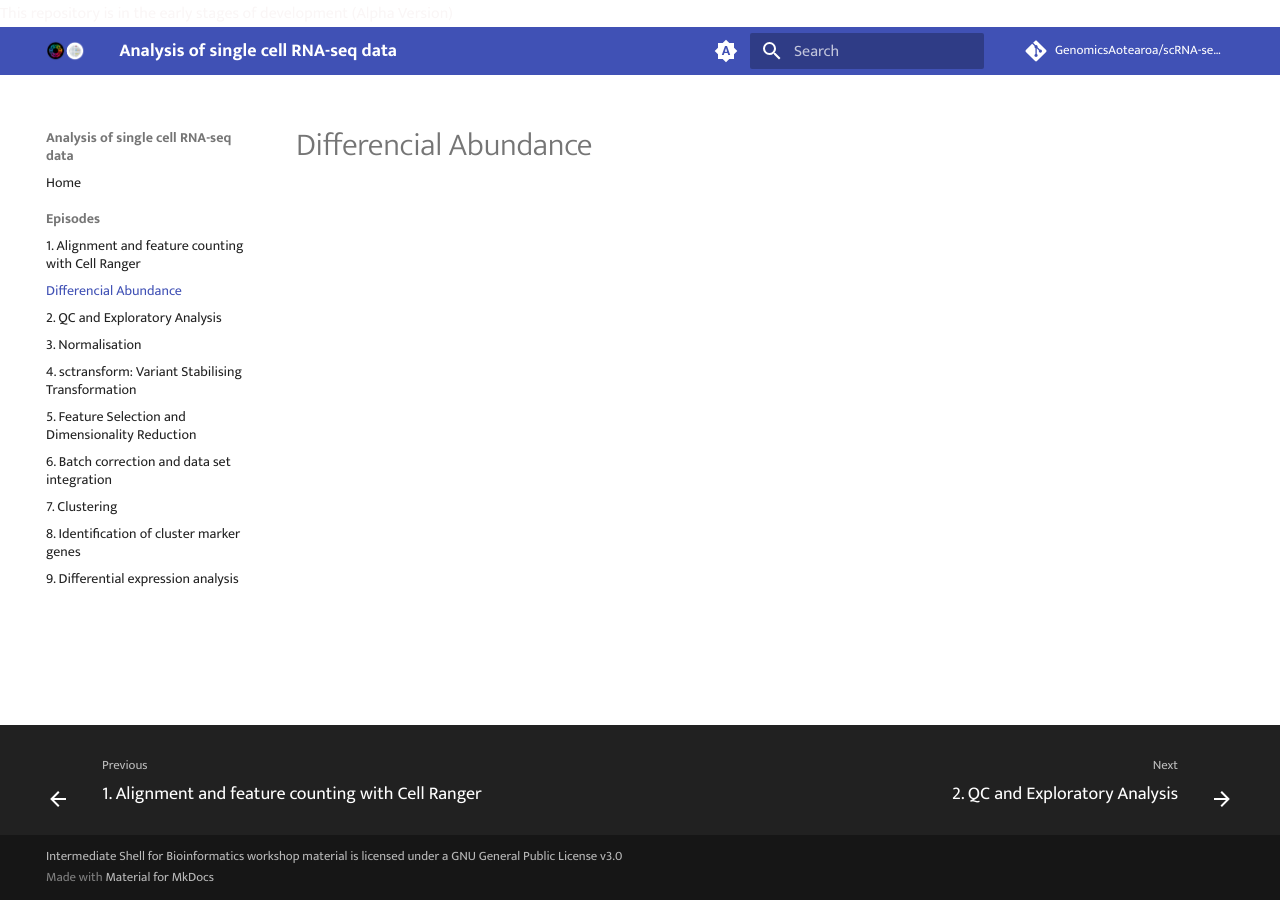
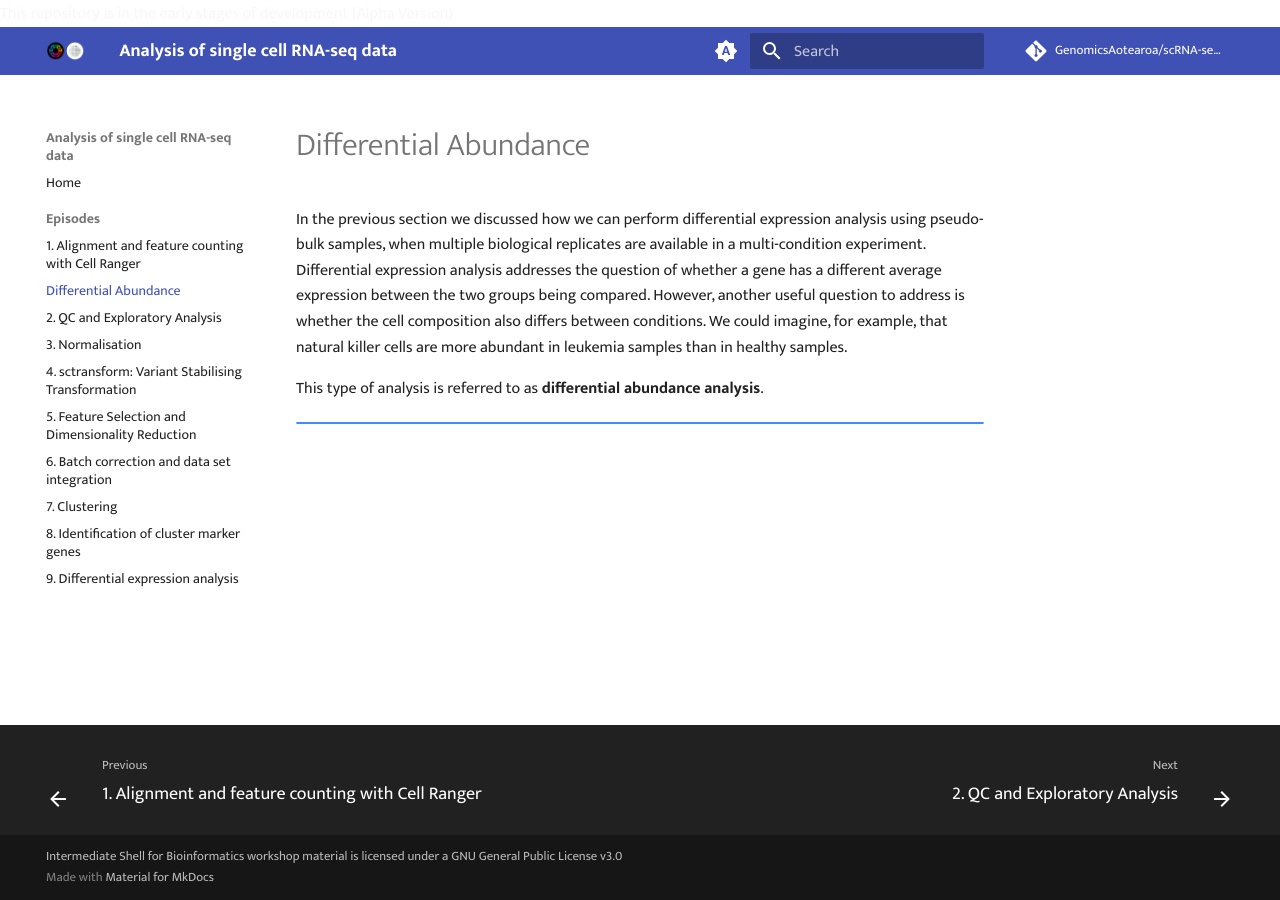
Before and after one commit to GenomicsAotearoa/scRNA-seq-data-analysis, an MkDocs documentation site: the page built from docs/episodes /10.md, in a window 1280 px wide. Built offline with MkDocs 1.6.1 and Material for MkDocs 9.7.7, drawn with Linux system fonts in a browser that asks for light colours; comment, search, counter and statistics services are not loaded.

Commit message:
fix typo

```diff
--- a/docs/episodes /10.md
+++ b/docs/episodes /10.md
@@ -1 +1,8 @@
-# Differencial Abundance
+# Differential Abundance
+
+
+In the previous section we discussed how we can perform differential expression analysis using pseudo-bulk samples, when multiple biological replicates are available in a multi-condition experiment. Differential expression analysis addresses the question of whether a gene has a different average expression between the two groups being compared. However, another useful question to address is whether the cell composition also differs between conditions. We could imagine, for example, that natural killer cells are more abundant in leukemia samples than in healthy samples.
+
+This type of analysis is referred to as **differential abundance analysis**.
+
+!!! r-project ""
```
